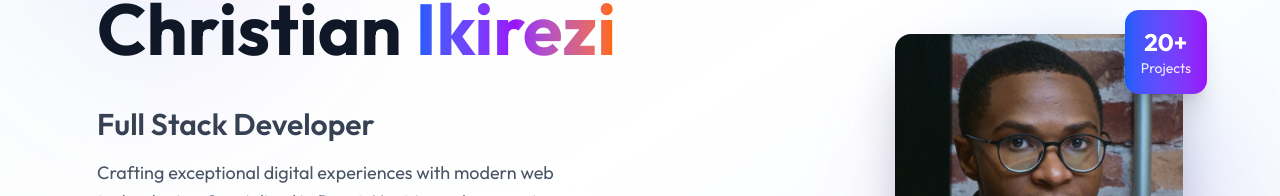
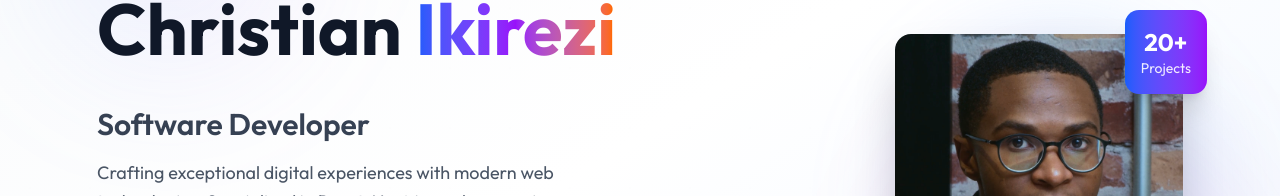
Before and after one commit to chrisprince-ic/portfolio2, a Next.js app: page / in a window 1280 px wide. Shown: the part 262-458 px from the top of the page. Built offline with nearby package versions, Linux system fonts and the light colour scheme.

Commit message:
added title

```diff
--- a/app/layout.js
+++ b/app/layout.js
@@ -25,8 +25,8 @@ export const metadata = {
   publisher: "Christian Ikirezi",
   robots: "index, follow",
   openGraph: {
-    title: "Christian Ikirezi - Frontend Developer Portfolio",
-    description: "Professional Frontend Developer specializing in React, Next.js, TypeScript, and modern web technologies.",
+    title: "Christian Ikirezi - Software Developer Portfolio",
+    description: "Professional Software Developer specializing in React, Next.js, TypeScript, and modern web technologies.",
     type: "website",
     locale: "en_US",
     siteName: "Christian Ikirezi Portfolio",
--- a/components/Hero.jsx
+++ b/components/Hero.jsx
@@ -87,7 +87,7 @@ const Hero = ({ scrollToSection }) => {
               className="space-y-4"
             >
               <h2 className="text-xl sm:text-2xl md:text-3xl font-semibold text-gray-700 dark:text-gray-300">
-                Full Stack Developer
+                Software Developer
               </h2>
               <p className="text-base sm:text-lg text-gray-600 dark:text-gray-400 max-w-lg leading-relaxed">
                 Crafting exceptional digital experiences with modern web technologies.
```
